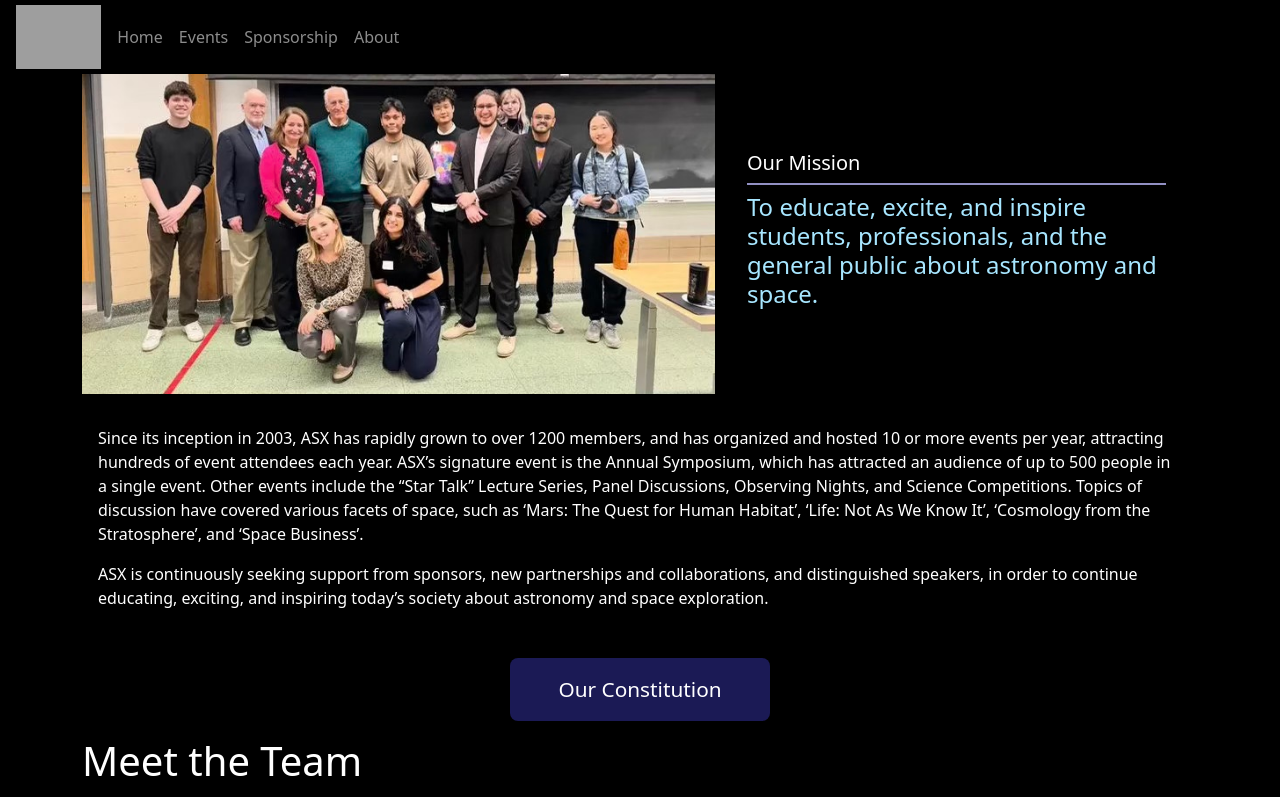
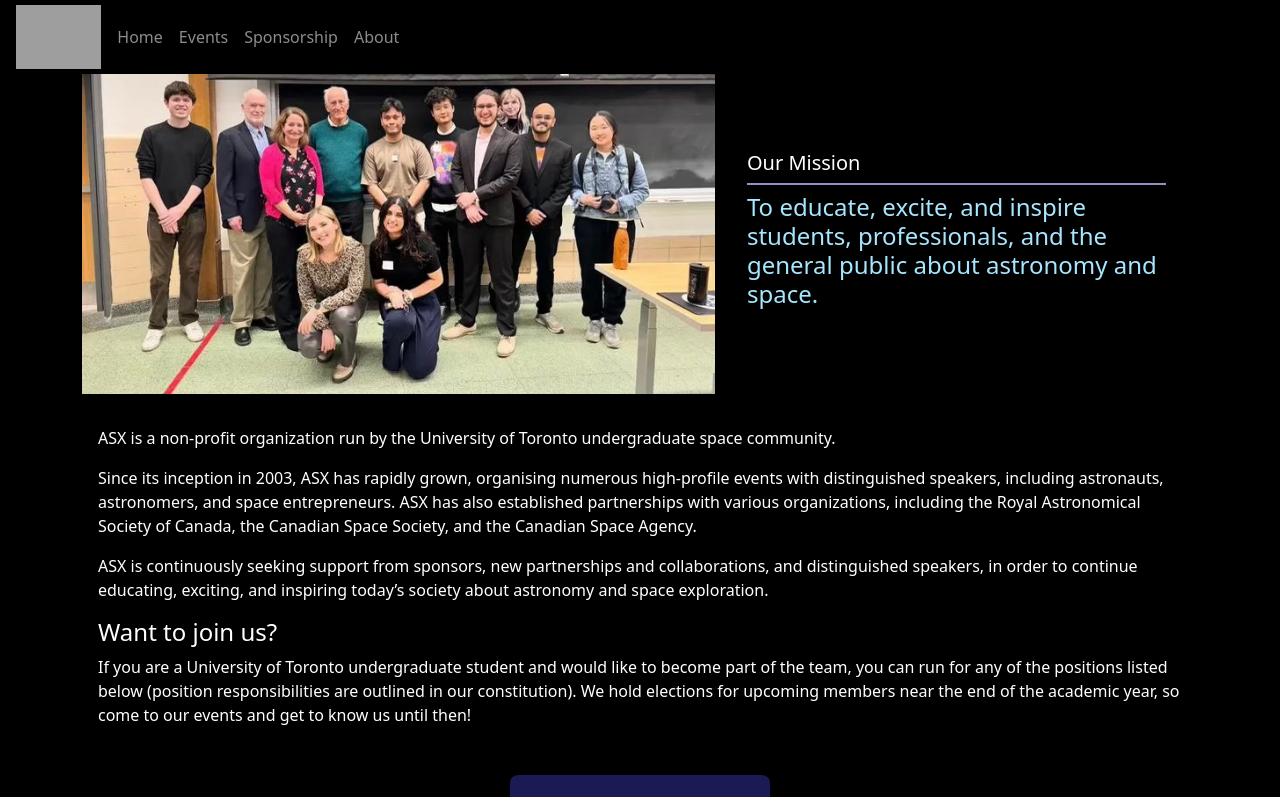
Before and after one commit to Swithord/asx, a React (Create React App) app: page /about in a window 1280 px wide. Shown: the top 797 px of the page. Built offline with nearby package versions, Linux system fonts and the light colour scheme; grey boxes are pictures that could not be loaded.

Commit message:
edit about page

```diff
--- a/src/pages/about.tsx
+++ b/src/pages/about.tsx
@@ -82,12 +82,15 @@ export default function AboutPage() {
                 </div>
             </div>
             <div className="about__description">
+                <p>ASX is a non-profit organization run by the University of Toronto undergraduate space community.</p>
                 <p>
-                Since its inception in 2003, ASX has rapidly grown to over 1200 members, and has organized and hosted 10 or more events per year, attracting hundreds of event attendees each year. ASX’s signature event is the Annual Symposium, which has attracted an audience of up to 500 people in a single event. Other events include the “Star Talk” Lecture Series, Panel Discussions, Observing Nights, and Science Competitions. Topics of discussion have covered various facets of space, such as ‘Mars: The Quest for Human Habitat’, ‘Life: Not As We Know It’, ‘Cosmology from the Stratosphere’, and ‘Space Business’.
+                Since its inception in 2003, ASX has rapidly grown, organising numerous high-profile events with distinguished speakers, including astronauts, astronomers, and space entrepreneurs. ASX has also established partnerships with various organizations, including the Royal Astronomical Society of Canada, the Canadian Space Society, and the Canadian Space Agency.
                 </p>
                 <p>
                 ASX is continuously seeking support from sponsors, new partnerships and collaborations, and distinguished speakers, in order to continue educating, exciting, and inspiring today’s society about astronomy and space exploration.
                 </p>
+                <h4>Want to join us?</h4>
+                <p>If you are a University of Toronto undergraduate student and would like to become part of the team, you can run for any of the positions listed below (position responsibilities are outlined in our constitution). We hold elections for upcoming members near the end of the academic year, so come to our events and get to know us until then!</p>
             </div>
             <div className="main-button__wrapper">
                 <a className="main-button" href="http://asx.sa.utoronto.ca/files/2022/08/ASX-Constitution-2022.pdf" target="_blank" rel="noopener noreferrer">Our Constitution</a>
```
